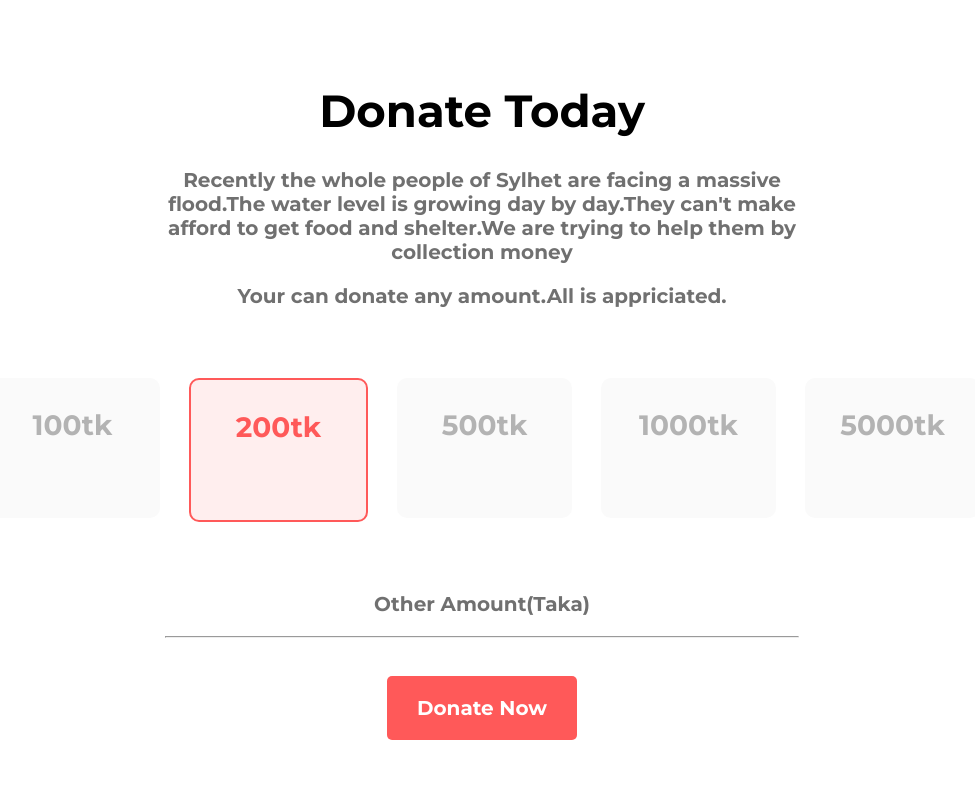
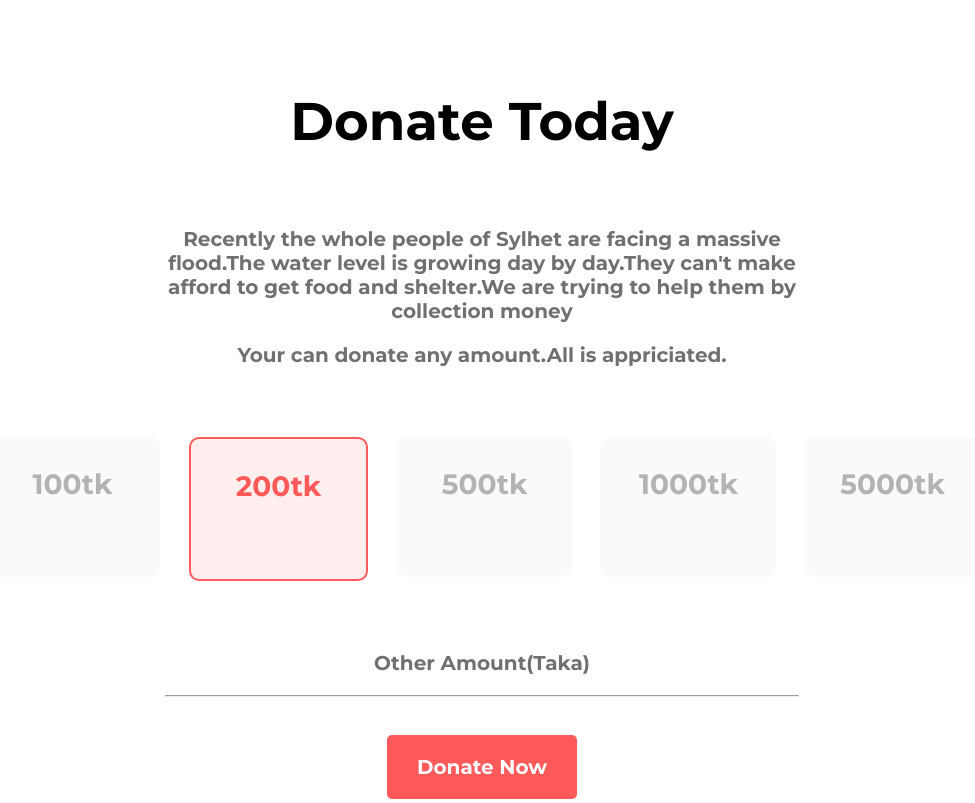
Before and after one commit to Zayed-Fahim/Assignment-work, a plain HTML site: page index.html in a window 1280 px wide. Shown: the part 1115-1918 px from the top of the page, without its empty margins (158-1133 px from the left). Drawn offline with Linux system fonts and the light colour scheme; a web font is replaced by a local one.

Commit message:
font size and h1 and p tag er moddhe bd boshailam

```diff
--- a/style.css
+++ b/style.css
@@ -56,7 +56,7 @@ body{
 .donate-amount h1{
     text-align: center;
     color: black;
-    font-size: 45px;
+    font-size: 53px;
     padding-top: 80px;
 }
 .donate-amount p{
```
Also changed, not shown: index.html (+5 -3 lines).
